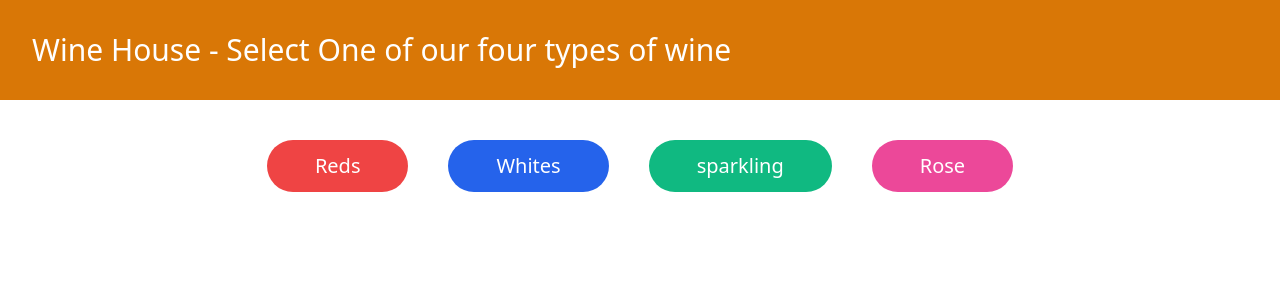
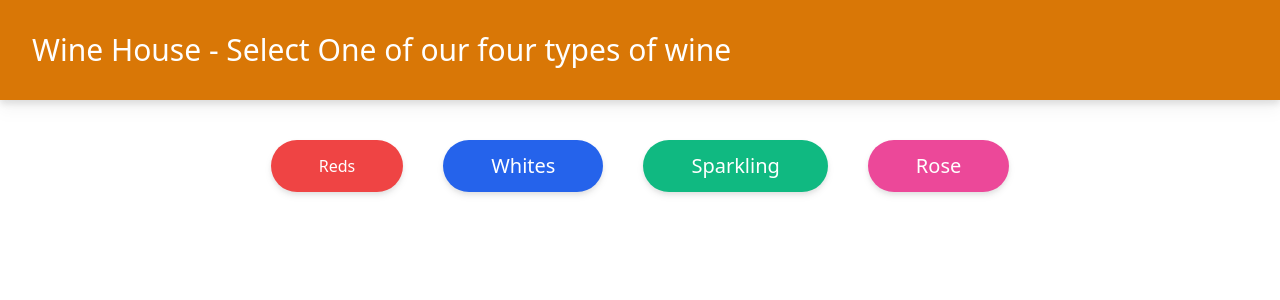
Before and after one commit to youssefyoussef28/wine-react-app, a React (Create React App) app: page /wines in a window 1280 px wide. Shown: the top 300 px of the page. Built offline with nearby package versions, Linux system fonts and the light colour scheme.

Commit message:
Adding Drop shadow

```diff
--- a/src/components/Wines.js
+++ b/src/components/Wines.js
@@ -19,13 +19,13 @@ const Wines = () => {
 
   return (
     <>
-      <h1 className="text-left p-8 font-light text-3xl bg-amber-600 text-white">
+      <h1 className="text-left p-8 font-light text-3xl bg-amber-600 text-white drop-shadow-lg">
         Wine House - Select One of our four types of wine
       </h1>
-
+      <div className="bg-white">
         <div className="flex justify-center item p-5">
           <button
-          className="px-12 py-3 text-white bg-red-500 rounded-full hover:bg-red-600 m-5 font-medium text-xl focus:ring-red-300 focus:ring-4"
+            className="px-12 py-3 text-white bg-red-500 rounded-full drop-shadow-md hover:bg-red-600 m-5 font-lighttext-xl focus:ring-red-300 focus:ring-4"
             onClick={() => {
               setWineType("reds");
               getWine();
@@ -35,7 +35,7 @@ const Wines = () => {
             Reds
           </button>
           <button
-          className="px-12 py-3 text-white bg-blue-600 rounded-full hover:bg-blue-700 m-5 font-medium text-xl focus:ring-blue-300 focus:ring-4"
+            className="px-12 py-3 text-white bg-blue-600 rounded-full hover:bg-blue-700 m-5 font-light text-xl focus:ring-blue-300 focus:ring-4 drop-shadow-md"
             onClick={() => {
               setWineType("whites");
               getWine();
@@ -45,17 +45,17 @@ const Wines = () => {
             Whites
           </button>
           <button
-          className="px-12 py-3 text-white bg-emerald-500 rounded-full hover:bg-emerald-600 m-5 font-medium text-xl focus:ring-emerald-300 focus:ring-4"
+            className="px-12 py-3 text-white bg-emerald-500 rounded-full hover:bg-emerald-600 m-5 font-light text-xl focus:ring-emerald-300 focus:ring-4 drop-shadow-md"
             onClick={() => {
               setWineType("sparkling");
               getWine();
             }}
             type="submit"
           >
-          sparkling
+            Sparkling
           </button>
           <button
-          className="px-12 py-3 text-white bg-pink-500 rounded-full hover:bg-pink-600 m-5 font-medium text-xl focus:ring-pink-300 focus:ring-4"
+            className="px-12 py-3 text-white bg-pink-500 rounded-full hover:bg-pink-600 m-5 font-light text-xl focus:ring-pink-300 focus:ring-4 drop-shadow-md"
             onClick={() => {
               setWineType("rose");
               getWine();
@@ -65,7 +65,7 @@ const Wines = () => {
             Rose
           </button>
         </div>
-      <div className="flex flex-col md:flex-row md:flex-wrap  justify-center items-center   gap-4">
+        <div className="flex flex-col md:flex-row md:flex-wrap  justify-center items-center drop-shadow-md  gap-4">
           {" "}
           {fetchedData &&
             fetchedData.map((item) => {
@@ -81,6 +81,7 @@ const Wines = () => {
               );
             })}
         </div>
+      </div>
     </>
   );
 };
```
Lines whose indentation alone changed are shown as unchanged.
